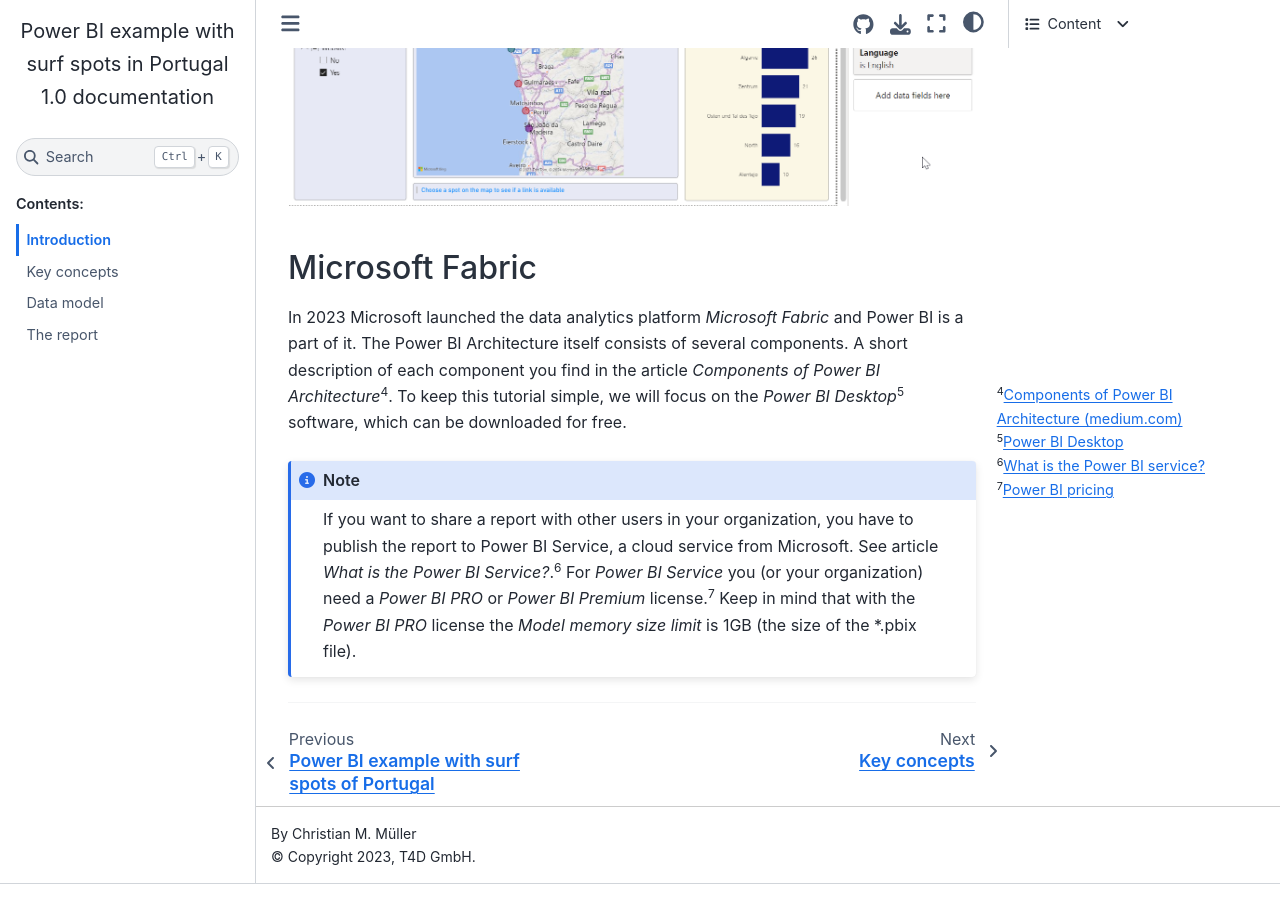
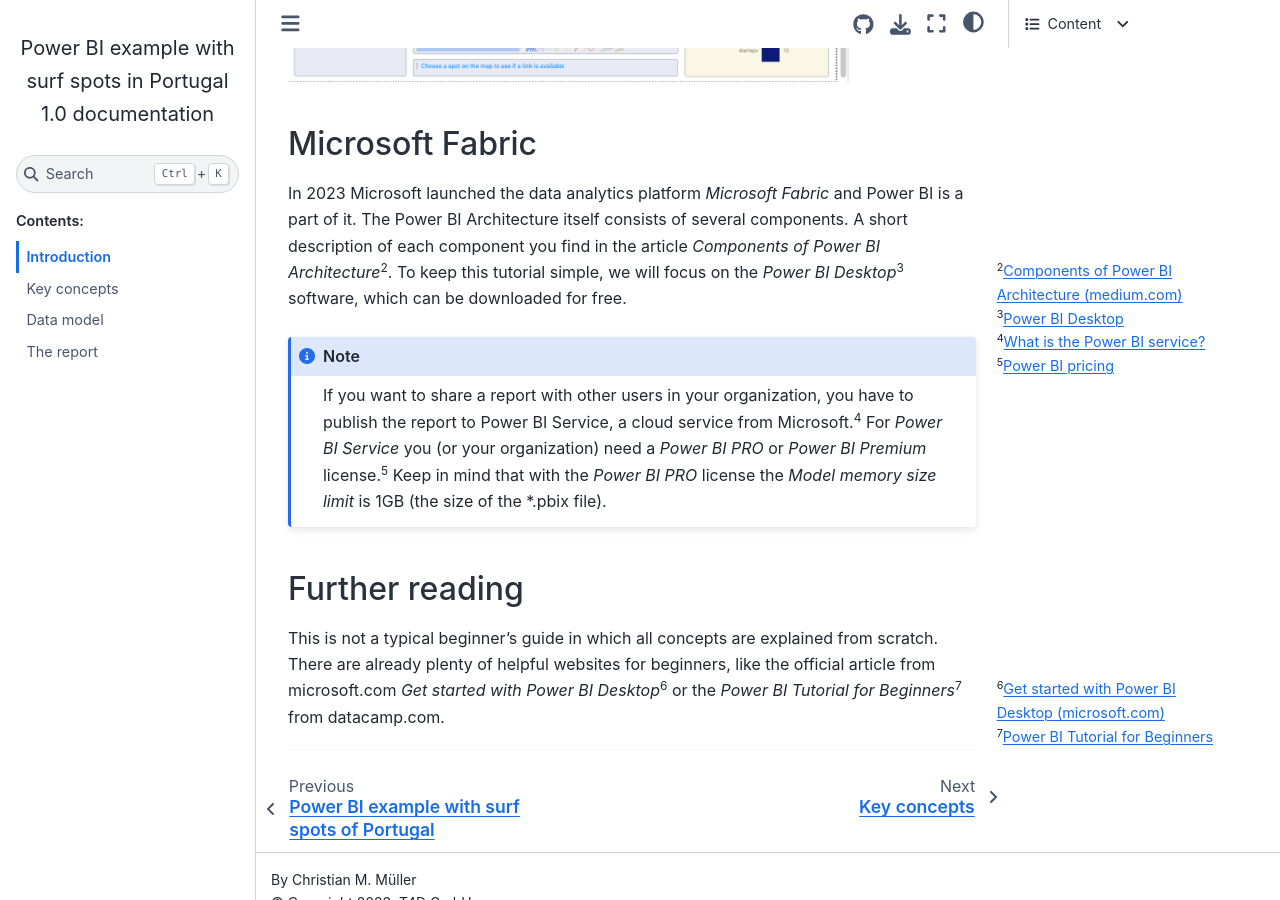
Before and after one commit to t4d-gmbh/powerbi-example-surfspots, a Sphinx documentation site: the page built from doc/introduction.md, in a window 1280 px wide and 900 px high, scrolled down 1082 px. Built offline with Sphinx 7.4.7 and the Sphinx Book theme 1.1.4, drawn with Linux system fonts in a browser that asks for light colours; some of the changed text lies outside the part shown.

````diff
--- a/doc/introduction.md
+++ b/doc/introduction.md
@@ -44,21 +37,33 @@ More information you will find on the page *The report* of this tutorial.
 ## Microsoft Fabric
 In 2023 Microsoft launched the data analytics platform *Microsoft Fabric* and Power BI is a part of it.
 The Power BI Architecture itself consists of several components. A short description of each component you find in the article
-*Components of Power BI Architecture*[^sn4].
-To keep this tutorial simple, we will focus on the *Power BI Desktop*[^sn5] software, which can be downloaded for free.
+*Components of Power BI Architecture*[^sn2].
+To keep this tutorial simple, we will focus on the *Power BI Desktop*[^sn3] software, which can be downloaded for free.
 
 ```{note}
 If you want to share a report with other users in your organization, you have to publish the report to Power BI Service,
-a cloud service from Microsoft. See article *What is the Power BI Service?*.[^sn6]
-For *Power BI Service* you (or your organization) need a *Power BI PRO* or *Power BI Premium* license.[^sn7]
+a cloud service from Microsoft.[^sn4]
+For *Power BI Service* you (or your organization) need a *Power BI PRO* or *Power BI Premium* license.[^sn5]
 Keep in mind that with the *Power BI PRO* license the *Model memory size limit* is 1GB (the size of the *.pbix file).
 ```
 
 
-[^sn4]: [Components of Power BI Architecture (medium.com)](https://medium.com/@theknowledgeacademy/components-of-power-bi-architecture-d12dd18acf41)
+[^sn2]: [Components of Power BI Architecture (medium.com)](https://medium.com/@theknowledgeacademy/components-of-power-bi-architecture-d12dd18acf41)
 
-[^sn5]: [Power BI Desktop](https://powerbi.microsoft.com/en-us/desktop/)
+[^sn3]: [Power BI Desktop](https://powerbi.microsoft.com/en-us/desktop/)
 
-[^sn6]: [What is the Power BI service?](https://learn.microsoft.com/en-us/power-bi/fundamentals/power-bi-service-overview)
+[^sn4]: [What is the Power BI service?](https://learn.microsoft.com/en-us/power-bi/fundamentals/power-bi-service-overview)
 
-[^sn7]: [Power BI pricing](https://powerbi.microsoft.com/en-us/pricing/)
+[^sn5]: [Power BI pricing](https://powerbi.microsoft.com/en-us/pricing/)
+
+
+## Further reading
+
+
+This is not a typical beginner's guide in which all concepts are explained from scratch. There are already plenty of helpful websites for beginners, like the
+official article from microsoft.com *Get started with Power BI Desktop*[^sn6] or the *Power BI Tutorial for Beginners*[^sn7] from datacamp.com.
+
+
+[^sn6]: [Get started with Power BI Desktop (microsoft.com)](https://learn.microsoft.com/en-us/power-bi/fundamentals/desktop-getting-started)
+
+[^sn7]: [Power BI Tutorial for Beginners](https://www.datacamp.com/tutorial/tutorial-power-bi-for-beginners)
````
Also changed, not shown: other parts of doc/introduction.md (+0 -7 lines), doc/data_model.md (+14 -6 lines), doc/figures/powerbi-transform-data-path.png (added).
